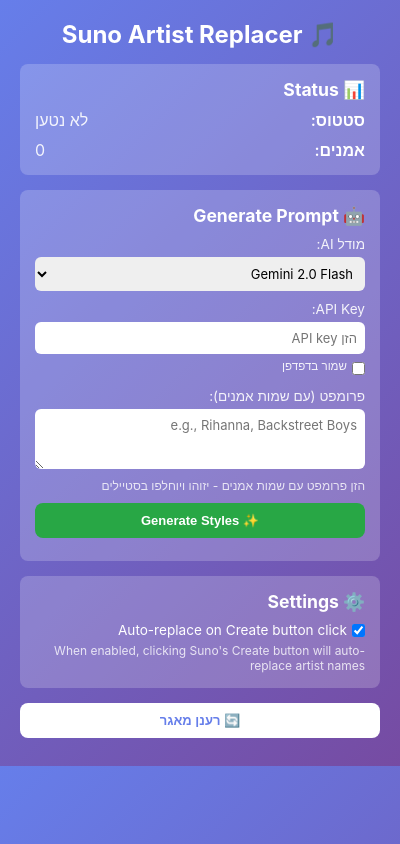
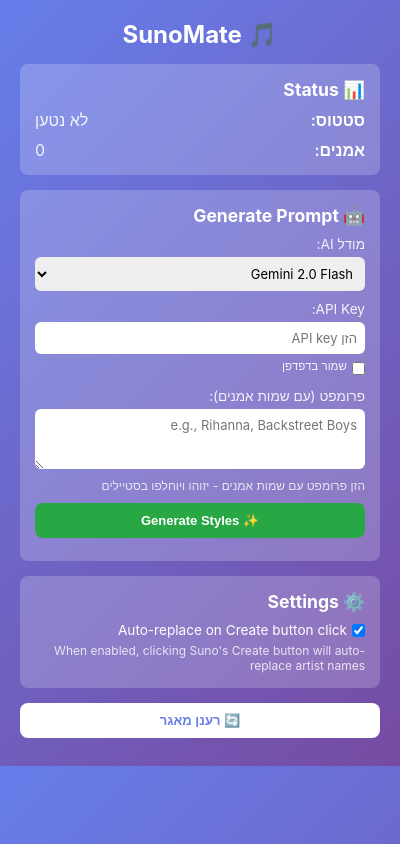
Before and after one commit to Ido108/suno-artist-to-style, a browser extension: page extension/popup.html in a window 400 px wide. Drawn offline with Linux system fonts and the light colour scheme.

Commit message:
Rename extension to SunoMate

```diff
--- a/extension/popup.html
+++ b/extension/popup.html
@@ -3,7 +3,7 @@
 <head>
     <meta charset="UTF-8">
     <meta name="viewport" content="width=device-width, initial-scale=1.0">
-    <title>Suno Artist Replacer</title>
+    <title>SunoMate</title>
     <style>
         * {
             margin: 0;
@@ -141,7 +141,7 @@
     </style>
 </head>
 <body>
-    <h1>🎵 Suno Artist Replacer</h1>
+    <h1>🎵 SunoMate</h1>
 
     <div class="section">
         <h2>📊 Status</h2>
```
Also changed, not shown: extension/options.html (+2 -2 lines), extension/manifest.json.
